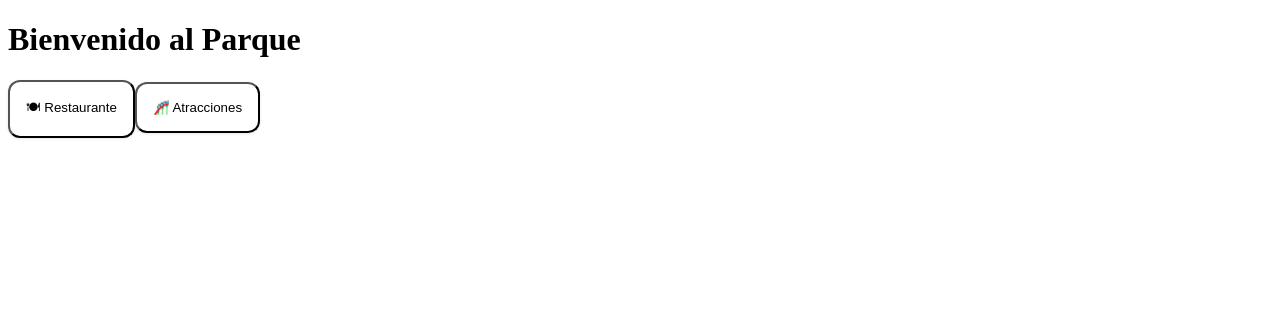
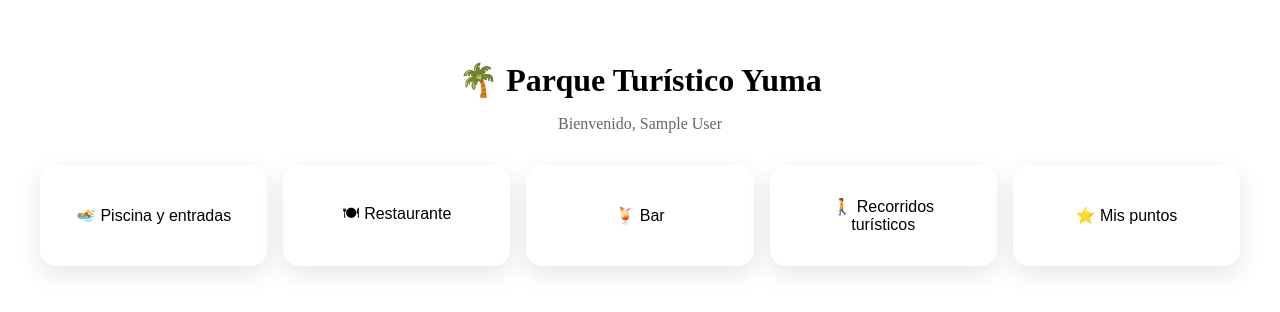
Before and after one commit to SantiSantofimio/parque-restaurante-app, a Next.js app: page /dashboard in a window 1280 px wide. Shown: the top 312 px of the page. Built offline with nearby package versions, Linux system fonts and the light colour scheme; sample sign-in values are in the browser's storage.

Commit message:
Actualizar el dashboard principal del Parque Turistico Yuma

```diff
--- a/app/auth/login/page.tsx
+++ b/app/auth/login/page.tsx
@@ -44,7 +44,7 @@ export default function LoginPage() {
       )
 
       // Ir a mesas
-      router.push('/mesas')
+      router.push('/dashboard')
     } catch {
       setError('No se pudo conectar con el servidor')
     } finally {
--- /dev/null
+++ b/app/bar/page.tsx
@@ -0,0 +1,3 @@
+export default function Page() {
+  return <h1>Próximamente</h1>
+}
--- /dev/null
+++ b/app/dashboard/dashboard.module.css
@@ -0,0 +1,38 @@
+.container {
+  padding: 2rem;
+}
+
+.title {
+  text-align: center;
+  margin-bottom: 0.5rem;
+}
+
+.subtitle {
+  text-align: center;
+  margin-bottom: 2rem;
+  color: #666;
+}
+
+.grid {
+  display: grid;
+  grid-template-columns: repeat(
+    auto-fit,
+    minmax(220px, 1fr)
+  );
+  gap: 1rem;
+}
+
+.card {
+  padding: 2rem;
+  border: none;
+  border-radius: 16px;
+  background: white;
+  box-shadow: 0 8px 24px rgb(0 0 0 / 10%);
+  cursor: pointer;
+  font-size: 1rem;
+  transition: transform 0.2s ease;
+}
+
+.card:hover {
+  transform: translateY(-4px);
+}
--- a/app/dashboard/page.tsx
+++ b/app/dashboard/page.tsx
@@ -1,20 +1,70 @@
 'use client'
+
+import { useEffect } from 'react'
 import { useRouter } from 'next/navigation'
+import styles from './dashboard.module.css'
+import { useAuth } from '@/app/hooks/useAuth'
 
+export default function DashboardPage() {
+  const router = useRouter()
+  const { user, loading } = useAuth()
 
-export default function Dashboard() {
-const router = useRouter()
+  useEffect(() => {
+    if (!loading && !user) {
+      router.push('/auth/login')
+    }
+  }, [user, loading, router])
 
+  if (loading) {
+    return <h1>Cargando...</h1>
+  }
 
-return (
-<div className="p-4">
-<h1 className="text-xl font-bold mb-4">Bienvenido al Parque</h1>
+  return (
+    <div className={styles.container}>
+      <h1 className={styles.title}>
+        🌴 Parque Turístico Yuma
+      </h1>
 
+      <p className={styles.subtitle}>
+        Bienvenido, {user?.name}
+      </p>
 
-<div className="grid gap-4">
-<button className="card" onClick={() => router.push('/mesa/1')}>🍽 Restaurante</button>
-<button className="card" onClick={() => router.push('/atracciones')}>🎢 Atracciones</button>
-</div>
-</div>
-)
+      <div className={styles.grid}>
+        <button
+          onClick={() => router.push('/tickets')}
+          className={styles.card}
+        >
+          🏊 Piscina y entradas
+        </button>
+
+        <button
+          onClick={() => router.push('/mesas')}
+          className={styles.card}
+        >
+          🍽 Restaurante
+        </button>
+
+        <button
+          onClick={() => router.push('/bar')}
+          className={styles.card}
+        >
+          🍹 Bar
+        </button>
+
+        <button
+          onClick={() => router.push('/recorridos')}
+          className={styles.card}
+        >
+          🚶 Recorridos turísticos
+        </button>
+
+        <button
+          onClick={() => router.push('/puntos')}
+          className={styles.card}
+        >
+          ⭐ Mis puntos
+        </button>
+      </div>
+    </div>
+  )
 }
--- /dev/null
+++ b/app/piscina/page.tsx
@@ -0,0 +1,3 @@
+export default function Page() {
+  return <h1>Próximamente</h1>
+}
--- /dev/null
+++ b/app/recorridos/page.tsx
@@ -0,0 +1,3 @@
+export default function Page() {
+  return <h1>Próximamente</h1>
+}
```
Also changed, not shown: app/atracciones/page.tsx (deleted, +0 -17 lines).
